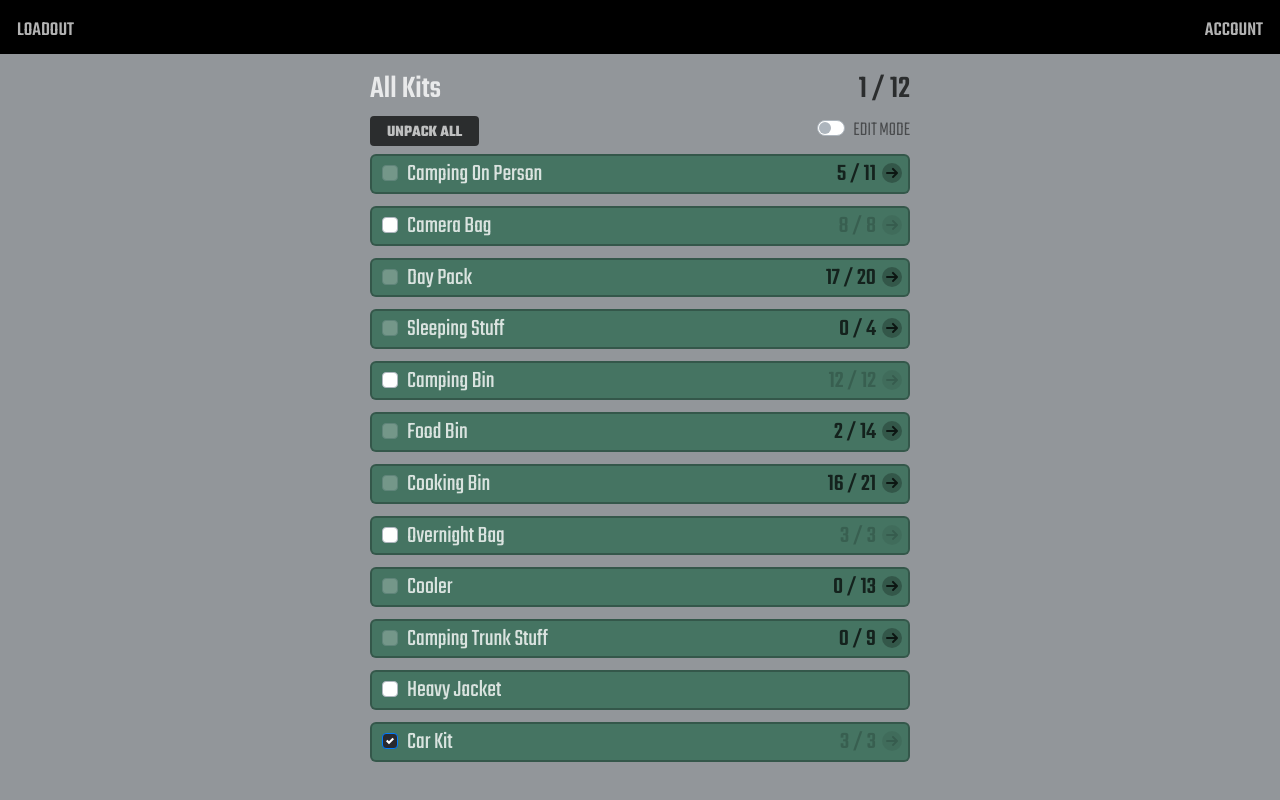
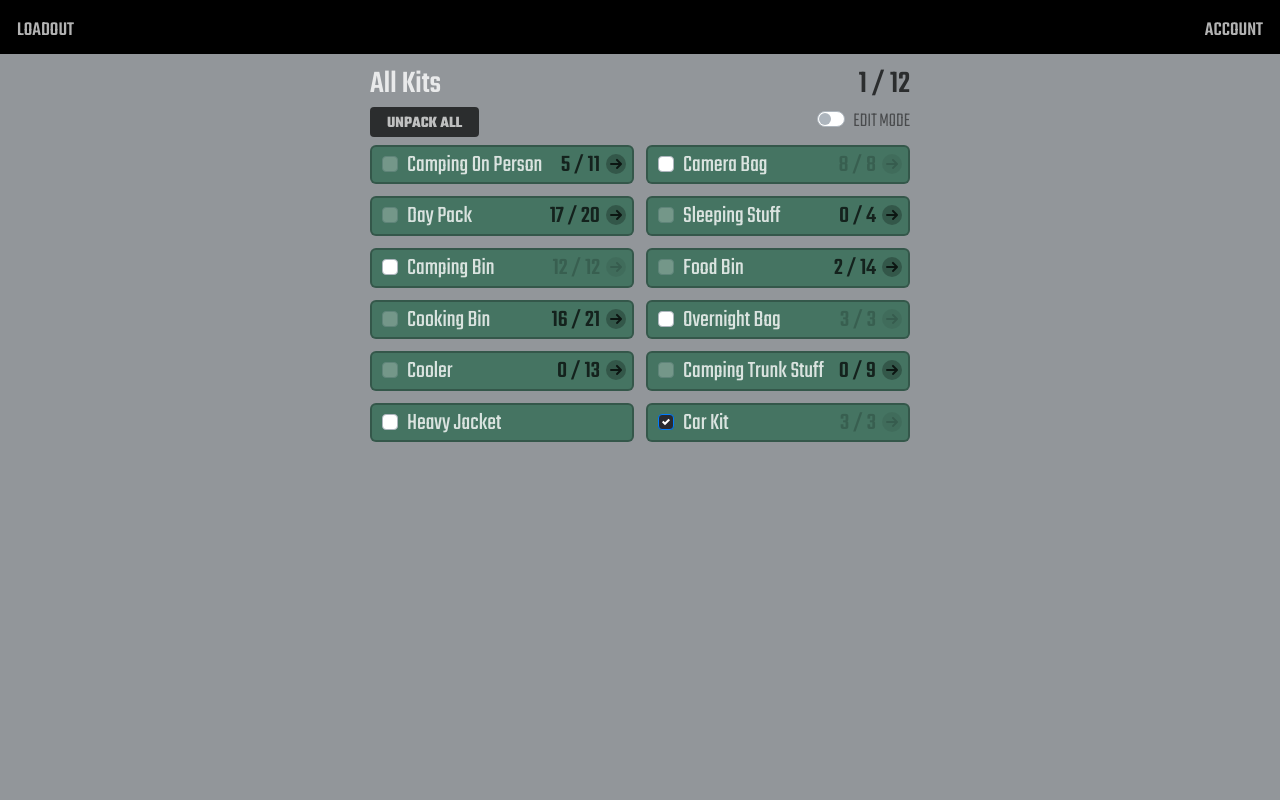
Before and after one commit to Chris-Fortier/loadout, a React (Create React App) app: page /gear in a window 1280 px wide. Shown: the top 800 px of the page. Built offline with nearby package versions, Linux system fonts and the light colour scheme.

Commit message:
implement two-column mode in wider views

```diff
--- a/src/components/pages/ItemList.js
+++ b/src/components/pages/ItemList.js
@@ -465,6 +465,14 @@ export default class ItemList extends React.Component {
                                  </span>
                               </div>
                            )}
+                        {/* the following adds empty space above the super card in edit mode so it doesn't shift */}
+                        {this.state.currentItem.level !== 0 &&
+                           this.state.isEditMode && (
+                              <div className="up-level">
+                                 <br />
+                              </div>
+                           )}
+
                         {/* <img src={iconEdit} className="icon" /> */}
                         <div className={pageContentClasses}>
                            <div className={levelHeaderClasses}>
--- a/src/style/style.scss
+++ b/src/style/style.scss
@@ -157,6 +157,16 @@ body {
    // height: 42px; // this is a good fixed size, but if the title spills over multiple lines, it runs off the card
 }
 
+// this used if the screen is wide enough for two "columns" of item cards
+// .item-card-double {
+//    display: inline-block;
+//    width: calc(50% - 6px);
+// }
+
+// .item-card-double:nth-child(odd) {
+//    margin-right: 12px;
+// }
+
 // for text within an item card
 .item-card-text {
    // this is to center the text vertically within the card
@@ -249,6 +259,7 @@ h4 {
    font-size: 2rem;
    text-transform: capitalize; // makes first letter of each word uppercase
    color: rgba(255, 255, 255, 0.8);
+   line-height: 0.9; // makes the title tighter if it used multiple lines
 }
 
 // this is for the titles of the landing page cards
@@ -370,3 +381,19 @@ $iconWidth: 30px;
 .navigation-link:hover {
    text-decoration: underline;
 }
+
+// switches to two-"column" mode
+@media (min-width: 556px) {
+   // .item-card {
+   //    background-color: red;
+   // }
+
+   .item-card {
+      display: inline-block;
+      width: calc(50% - 6px);
+   }
+
+   .item-card:nth-child(odd) {
+      margin-right: 12px;
+   }
+}
```
